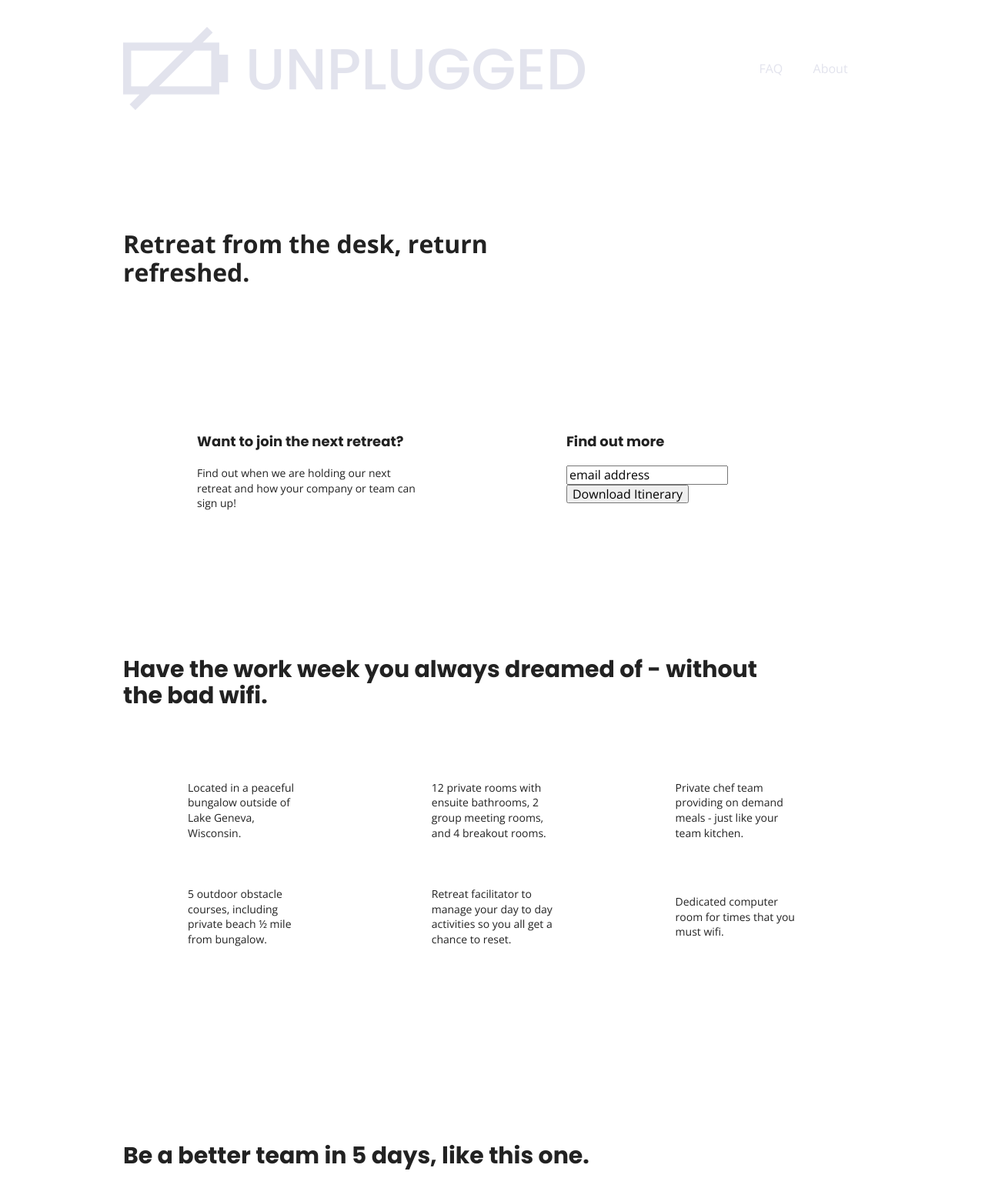
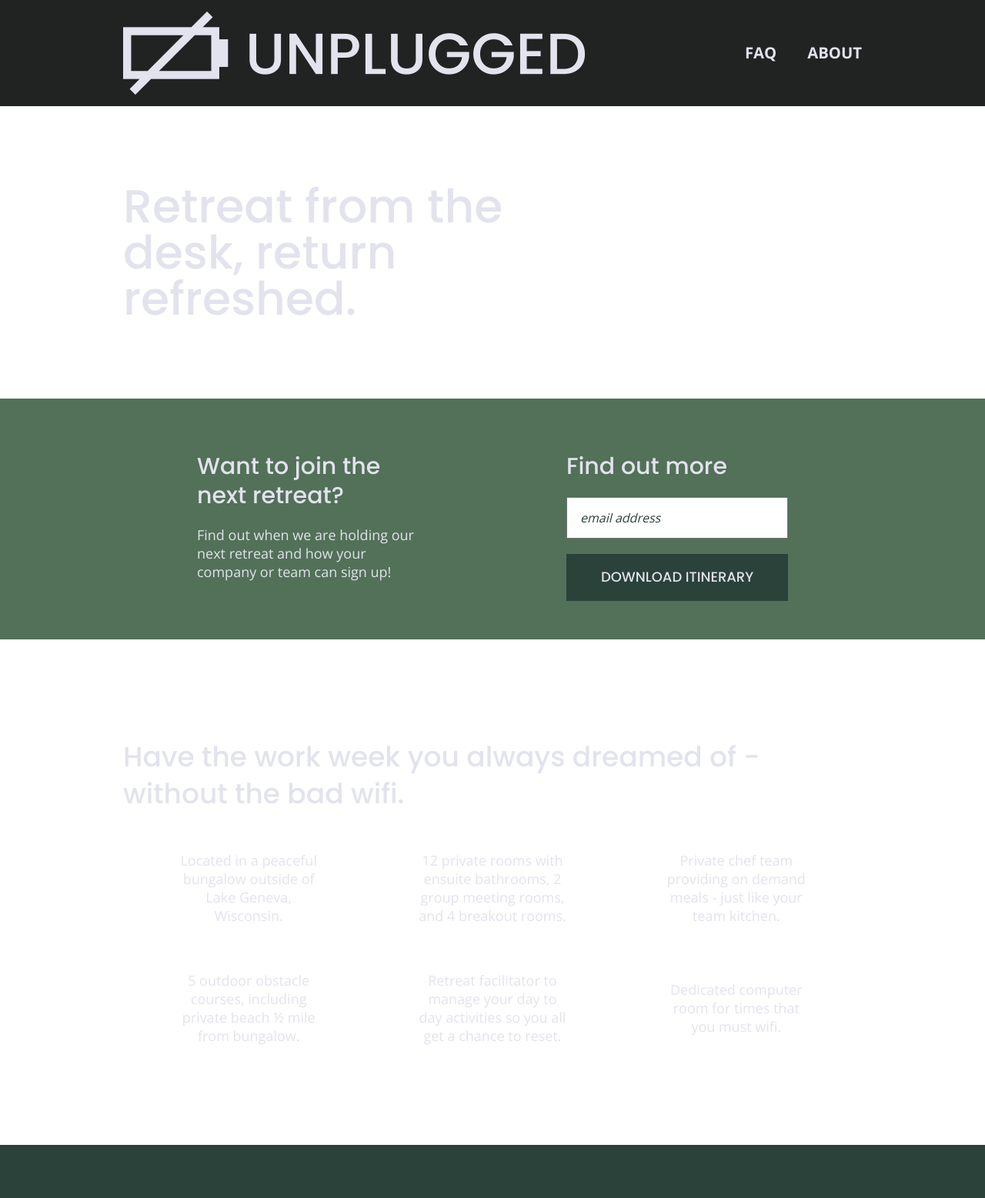
Before and after one commit to happygolily/206-unplugged-retreat, a website built with Parcel: page index.html in a window 1280 px wide. Shown: the top 1557 px of the page at 77% size. Built offline with nearby package versions, Linux system fonts and the light colour scheme.

Commit message:
Adding remaining styles

```diff
--- a/css/main.css
+++ b/css/main.css
@@ -97,6 +97,7 @@
   font-family: 'Open Sans', sans-serif;
   font-size: 1em;
   text-align: left;
+  color: #e2e3ed;
 }
 
 ul, ol {
@@ -110,23 +111,25 @@
 
 h2 {
   font-family: 'Poppins', sans-serif;
+  font-weight: 500;
   font-size: 1.875em;
 }
 
 h3, h4 {
-  font-family: 'Poppins', sans sans-serif;
+  font-family: 'Poppins', sans-serif;
+  font-weight: 500;
   font-size: 1.125em;
   margin: 20px 0;
 }
 
 p {
   font-size: 0.875em;
-  line-height: 1.4em;
+  line-height: 1.4;
 }
 
-img {}
-
-figure {}
+figure {
+  width: 30%;
+}
 
 address {
   font-style: normal;
@@ -144,6 +147,7 @@
   justify-content: center;
   align-items: center;
   flex-flow: row wrap;
+  background-color: #202322;
 }
 
 header {
@@ -162,6 +166,7 @@
   width: 100%;
   height: 1px;
   margin: 10px 0 20px 0;
+  background: #3a3a3a;
 }
 
 header nav {
@@ -170,16 +175,24 @@
   align-items: center;
   flex-flow: row wrap;
   width: 60%;
+  font-size: 1.125em;
+  font-weight: 700;
+  text-transform: uppercase;
 }
 
 header nav ul {
   display: flex;
   justify-content: space-around;
-  width: 60%;
+  width: 100%;
+}
+
+header nav ul li {
+  font-size: 1.125em;
 }
 
 footer {
   flex-direction: column;
+  text-align: center;
 }
 
 footer p {
@@ -221,6 +234,13 @@
   flex-flow: row wrap;
 }
 
+.hero-area h1 {
+  font-size: 2.25em;
+  font-family: 'Poppins', Arial, Helvetica, sans-serif;
+  font-weight: 500;
+  line-height: 1.2;
+}
+
 /* Aside */
 
 aside {
@@ -228,6 +248,33 @@
   justify-content: center;
   align-items: center;
   flex-flow: row wrap;
+  background-color: #527158;
+}
+
+aside .form {
+  margin-top: 30px;
+}
+
+input[type=text] {
+  box-sizing: border-box;
+  width: 100%;
+  color: #2a423a;
+  font-style: italic;
+  padding: 1em;
+}
+
+input[type=button] {
+  width: 100%;
+  padding: 20px 0;
+  margin-top: 20px;
+  background-color: #2a423a;
+  font-family: 'Poppins', Arial, Helvetica, sans-serif;
+  font-weight: 500;
+  font-size: 1.125em;
+  color: #e2e3ed;
+  border: none;
+  text-align: center;
+  text-transform: uppercase;
 }
 
 /* Features */
@@ -256,6 +303,7 @@
 
 .features p{
   margin: 0;
+  text-align: center;
 }
 
 /* Reviews */
@@ -264,10 +312,12 @@
   display: flex;
   justify-content: center;
   flex-flow: row wrap;
+  background-color: #2a423a;
 }
 
 .reviews h2 {
   margin-bottom: 40px;
+  line-height: 1;
 }
 
 .reviews h3 {
@@ -282,6 +332,7 @@
   justify-content: center;
   align-items: center;
   flex-flow: row wrap;
+  background-color: #527158;
 }
 
 .contact-section {
@@ -289,6 +340,7 @@
   justify-content: center;
   align-items: center;
   flex-flow: row wrap;
+  background-color: #2a423a;
 }
 
 .contact-content p{
@@ -302,6 +354,7 @@
   justify-content: center;
   align-items: center;
   flex-flow: row wrap;
+  background-color: #527158;
 }
 
 .faq .content-wrapper {
@@ -314,10 +367,15 @@
 
 .faq h2 {
   margin-bottom: 40px;
+  line-height: 1;
 }
 
 .faq-content {
   margin-bottom: 50px;
+}
+
+.faq-content h4 {
+  line-height: 1.333;
 }
 
 /* ==========================================================================
@@ -417,6 +475,16 @@
   margin: 100px 0;
 }
 
+h2 {
+  font-size: 2.25em;
+  line-height: 1.333;
+}
+
+h3 {
+  font-size: 1.5em;
+  line-height: 1.25;
+}
+
 /*HEADER*/
 header {
   justify-content: space-around;
@@ -442,6 +510,12 @@
 
 /*HERO*/
 
+.hero-area h1 {
+  font-size: 3em;
+  line-height: 1;
+  margin: 0;
+}
+
 /*ASIDE*/
 aside .content-wrapper {
   margin: 50px 0;
@@ -456,6 +530,10 @@
 }
 
 /*FEATURES*/
+.features h2 {
+  margin-bottom: 20px;
+}
+
 .features article {
   display: flex;
   justify-content: center;
@@ -465,7 +543,7 @@
 }
 
 .features .features-item-description {
-  width: 50%;
+  width: 62%;
 }
 
 /*REVIEWS*/
@@ -478,20 +556,39 @@
   width: 49%;
 }
 
+.reviews h2 {
+  width: 85%;
+}
+
+.reviews h3 {
+  width: 75%;
+  margin: 0;
+}
+
 /*FOOTER*/
 footer .content-wrapper {
   width: 65%;
   margin: 100px 0;
 }
 
-.footer-content {
+footer .footer-content {
   display: flex;
   justify-content: space-between;
   align-items: center;
+  flex-direction: row;
 }
 
 footer .contact {
   margin-bottom: 0;
+}
+
+footer h4 {
+  font-size: 1.5em;
+  margin-bottom: 40px;
+}
+
+footer p {
+  line-height: 1.285;
 }
 
 footer .copyright {
@@ -508,7 +605,7 @@
 }
 
 .mission-content p {
-  width: 47%;
+  width: 45%;
 }
 
 .contact-section .content-wrapper h2 {
@@ -519,6 +616,10 @@
   display: flex;
   justify-content: space-between;
   align-items: flex-start;
+}
+
+.contact-content h4 {
+  font-size: 1.5em;
 }
 
 /*===========FAQ PAGE===========*/
@@ -535,18 +636,40 @@
   width: 100%;
 }
 
+.faq h4, .faq p {
+  font-size: 0.875em;
+  line-height: 1.125;
+}
+
 } /*TABLET styles end here*/
 
 @media only screen and (min-width: 1200px) {
 /*DESKTOP styles start here*/
+header {
+  padding: 15px 0;
+}
 
 .content-wrapper {
   max-width: 960px;
 }
 
+h2 {
+  font-size: 2.25em;
+}
+
+h3, h4 {
+  font-size: 1.875em;
+}
+
+p {
+  font-size: 1.125em;
+  line-height: 1.333;
+}
+
 /*HERO*/
 .hero-area h1 {
   width: 60%;
+  font-size: 3.75em;
 }
 
 /*ASIDE*/
@@ -556,6 +679,10 @@
 
 aside .content-wrapper .form-description, aside .content-wrapper .form {
   width: 30%;
+}
+
+.form-description p {
+  font-size: 1.125em;
 }
 
 /*FEATURES*/
@@ -572,15 +699,34 @@
   width: 42%;
 }
 
+.reviews h2 {
+  padding-bottom: 50px;
+}
+
+footer h4 {
+  font-size: 1.875em;
+}
+
 /*===========ABOUT PAGE===========*/
 
 .mission h2, .contact-section .content-wrapper h2 {
   width: 95%;
+  font-size: 3em;
+}
+
+.contact-content h4 {
+  font-size: 1.875em;
 }
 
 /*===========FAQ PAGE===========*/
 .faq h2 {
   width: 100%;
+  font-size: 3em;
+}
+
+.faq h4, .faq p {
+  font-size: 1.125em;
+  line-height: 1;
 }
 
 } /*DESKTOP styles end here*/
```
